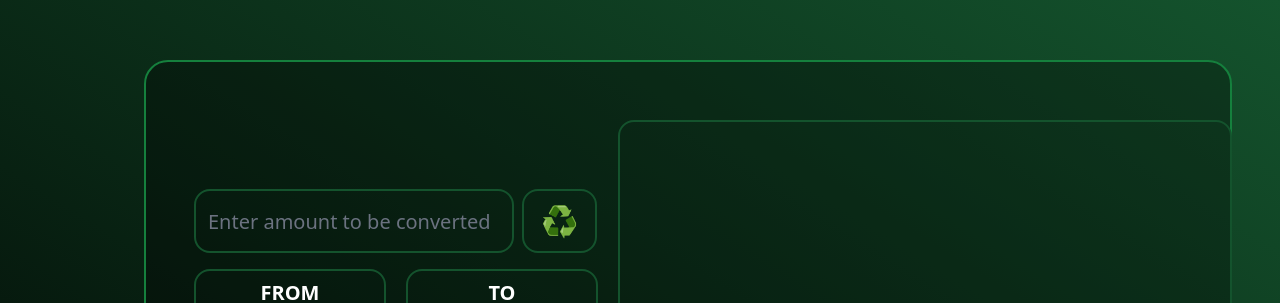
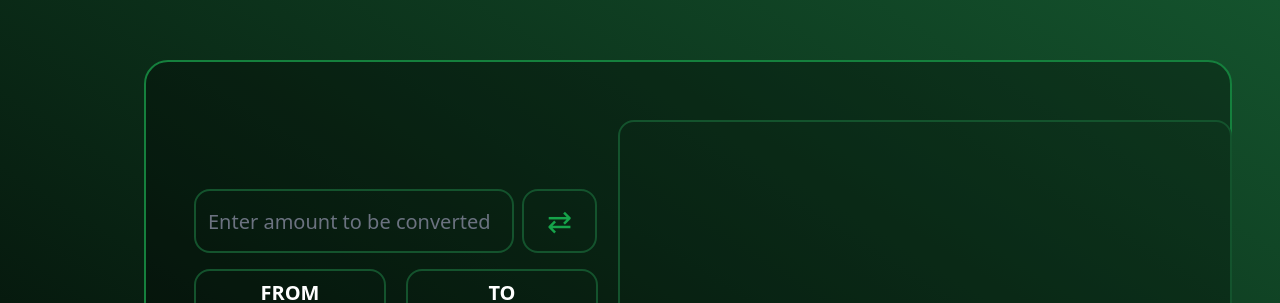
Before and after one commit to CholoRdD/Currency_Converting, a SvelteKit app: page / in a window 1280 px wide. Shown: the top 303 px of the page. Built offline with nearby package versions, Linux system fonts and the light colour scheme.

Commit message:
Changes convert symbol

```diff
--- a/src/routes/+page.svelte
+++ b/src/routes/+page.svelte
@@ -59,8 +59,8 @@
 							on:keydown={(e) => e.key === `Enter` && Convert()}
 						/>
 						<button
-							class="flex w-[75px] items-center justify-center rounded-2xl border-2 border-green-900 text-3xl hover:border-green-600 hover:bg-green-900"
-							on:click={() => Convert()}>♻</button
+							class="flex w-[75px] items-center justify-center rounded-2xl text-green-600 border-2 border-green-900 text-3xl hover:border-green-600 hover:bg-green-900"
+							on:click={() => Convert()}>⇄</button
 						>
 					</div>
 					<CurrencyList bind:selectTo={toConvert} bind:selectFrom={fromConvert} />
--- a/src/routes/CurrencyList.svelte
+++ b/src/routes/CurrencyList.svelte
@@ -9,7 +9,7 @@
 	let searchFrom = '';
 	let searchTo = '';
 
-	// Filtered arrays for the buttons
+	// Filtered arrays for the button searching
 	$: filterFrom = currency.filter((code) =>
 		code.toLowerCase().includes(searchFrom.toLowerCase())
 	);
```
